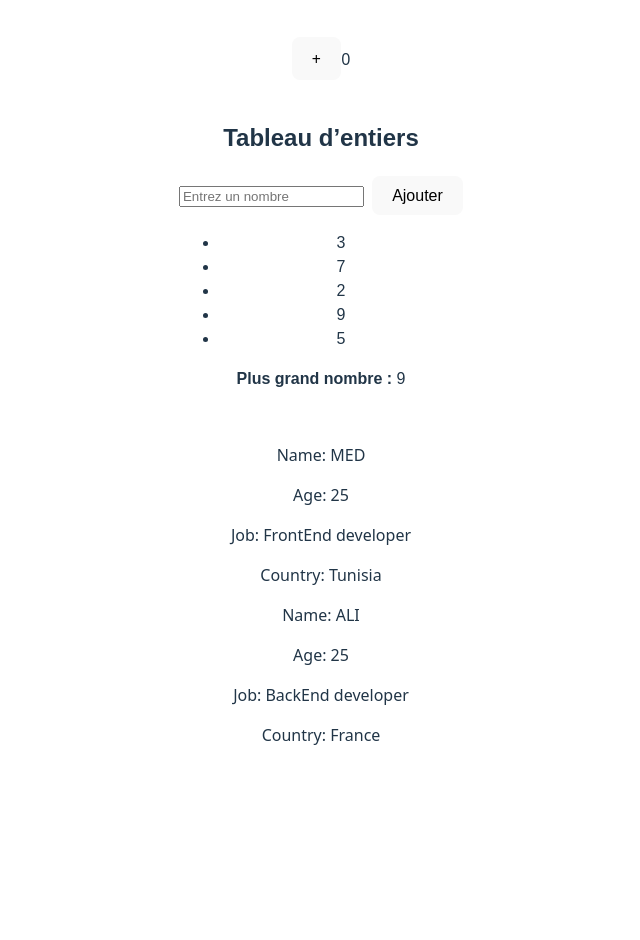
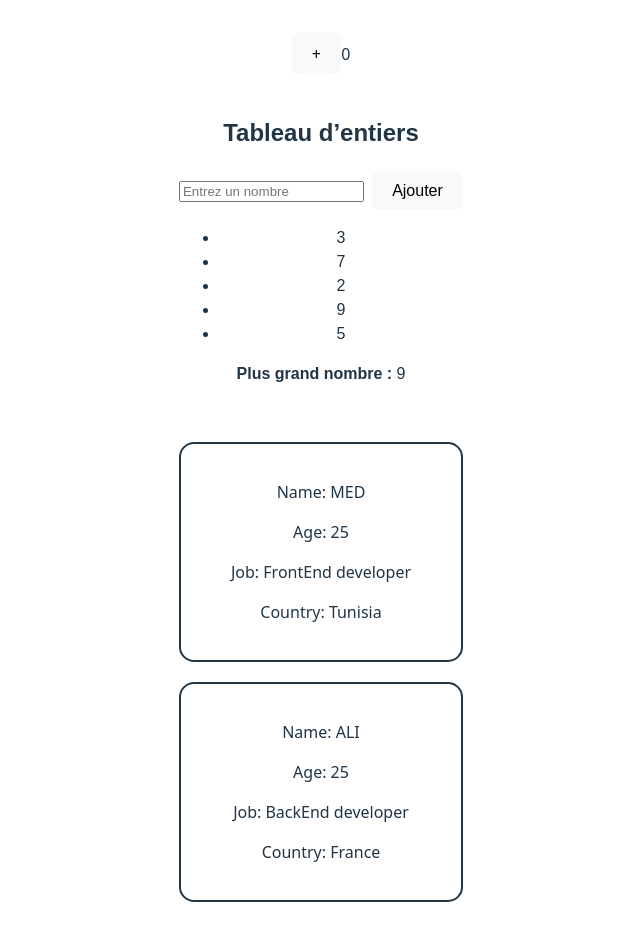
Before and after one commit to MohamedBouattour/react-exercices, a React (Vite) app: page / in a window 1280 px wide. Shown: the top 940 px of the page, without its empty margins (319-959 px from the left). Before the commit the page ends 800 px from the top, so only its background shows below. Built offline with nearby package versions, Linux system fonts and the light colour scheme.

Commit message:
add card style

```diff
--- a/src/components/ProfileCard.tsx
+++ b/src/components/ProfileCard.tsx
@@ -1,8 +1,17 @@
+const cardStyle = {
+    border: 'solid 2px',
+    padding:'20px',
+    margin:'20px',
+    borderRadius:'15px'
+}
+
 export const ProfileCard = ({user}:any)=>{
-    return(<>
+    return(
+    <div style={cardStyle}>
     <p>Name: {user.name}</p>
     <p>Age: {user.age}</p>
     <p>Job: {user.job}</p>
     <p>Country: {user.country}</p>
-    </>)
+    </div>
+    )
 }
```
